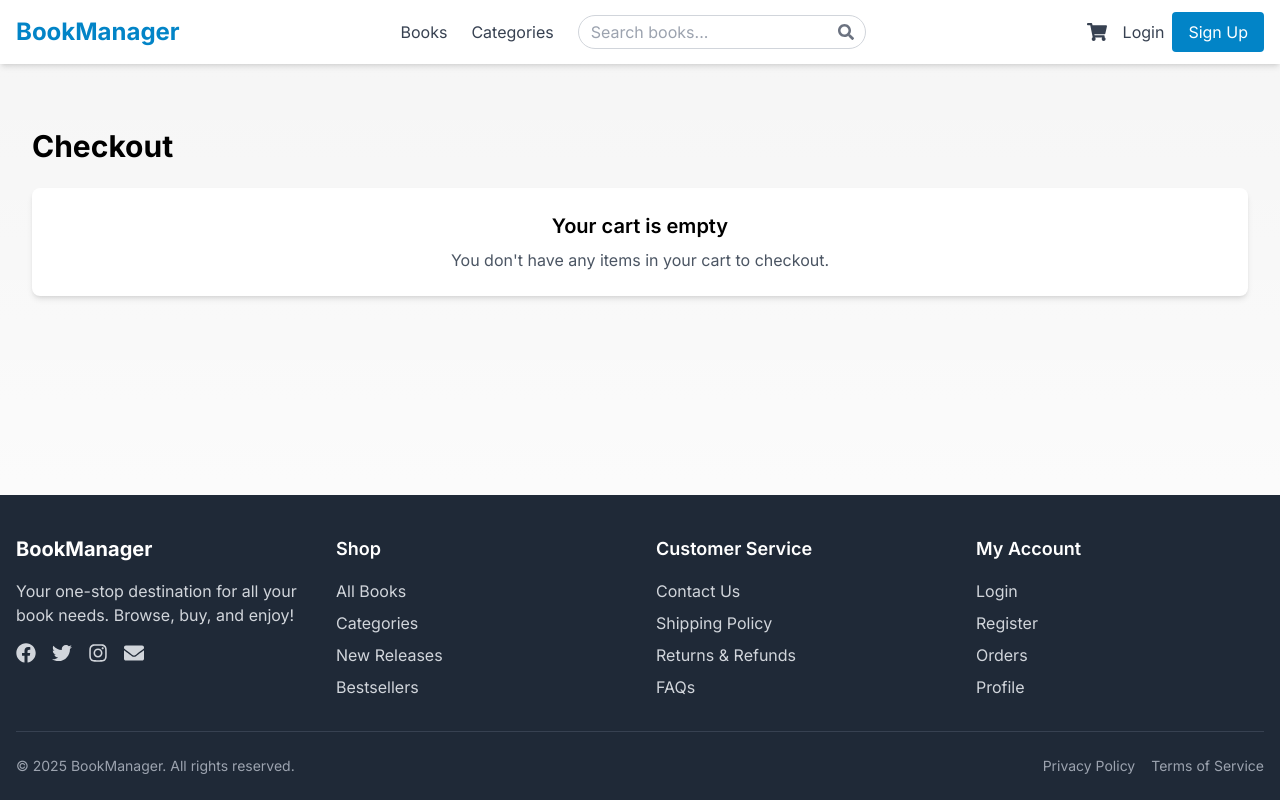
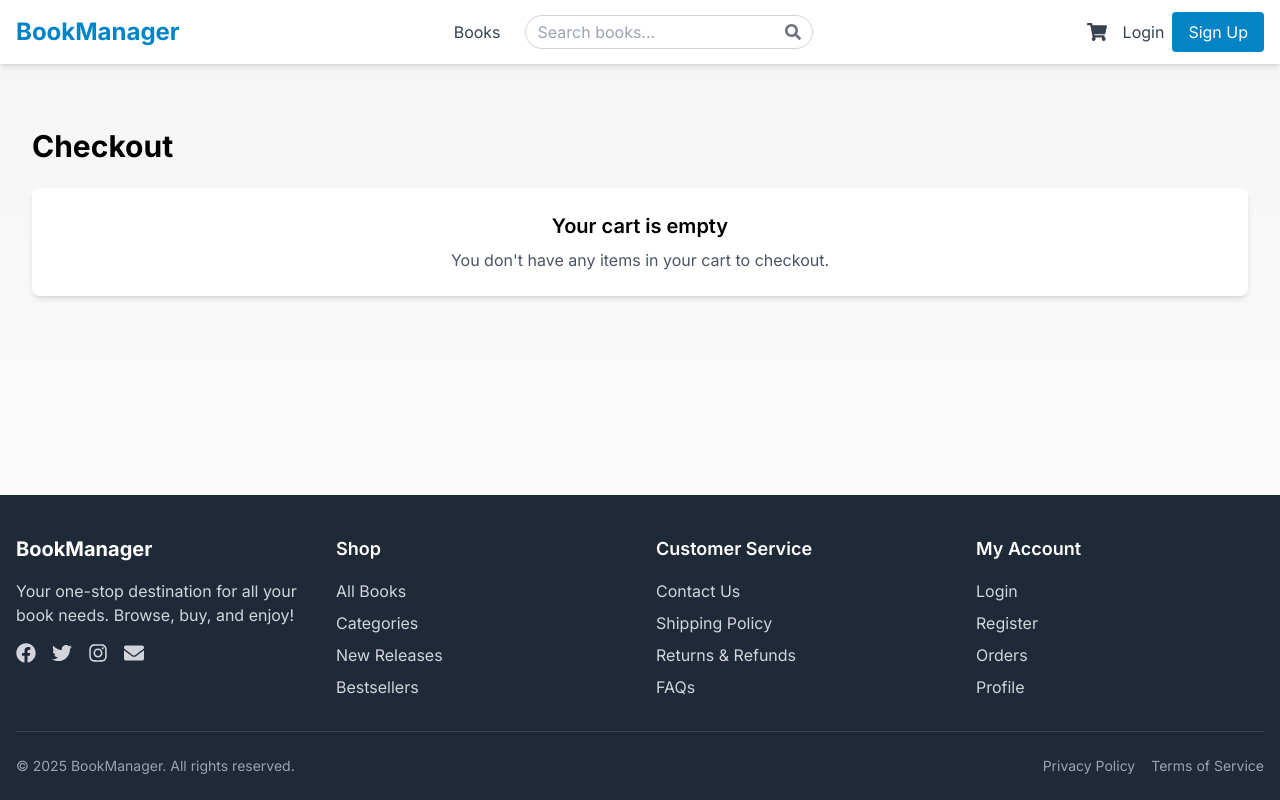
Before and after one commit to NaveenSandaru/online-book-manager, a Next.js app in the folder frontend/: page /checkout in a window 1280 px wide. Built offline with nearby package versions, Linux system fonts and the light colour scheme.

Commit message:
Update Navbar.tsx

```diff
--- a/frontend/components/layout/Navbar.tsx
+++ b/frontend/components/layout/Navbar.tsx
@@ -155,9 +155,6 @@ export default function Navbar() {
             <Link href="/books" className="text-gray-700 hover:text-primary-600">
               Books
             </Link>
-            <Link href="/categories" className="text-gray-700 hover:text-primary-600">
-              Categories
-            </Link>
             <SearchBar />
           </div>
 
@@ -192,9 +189,6 @@ export default function Navbar() {
               <Link href="/books" className="text-gray-700 hover:text-primary-600 py-2">
                 Books
               </Link>
-              <Link href="/categories" className="text-gray-700 hover:text-primary-600 py-2">
-                Categories
-              </Link>
               <Link href="/cart" className="text-gray-700 hover:text-primary-600 py-2 flex items-center">
                 <FaShoppingCart className="mr-2" /> Cart {totalItems > 0 && `(${totalItems})`}
               </Link>
```
